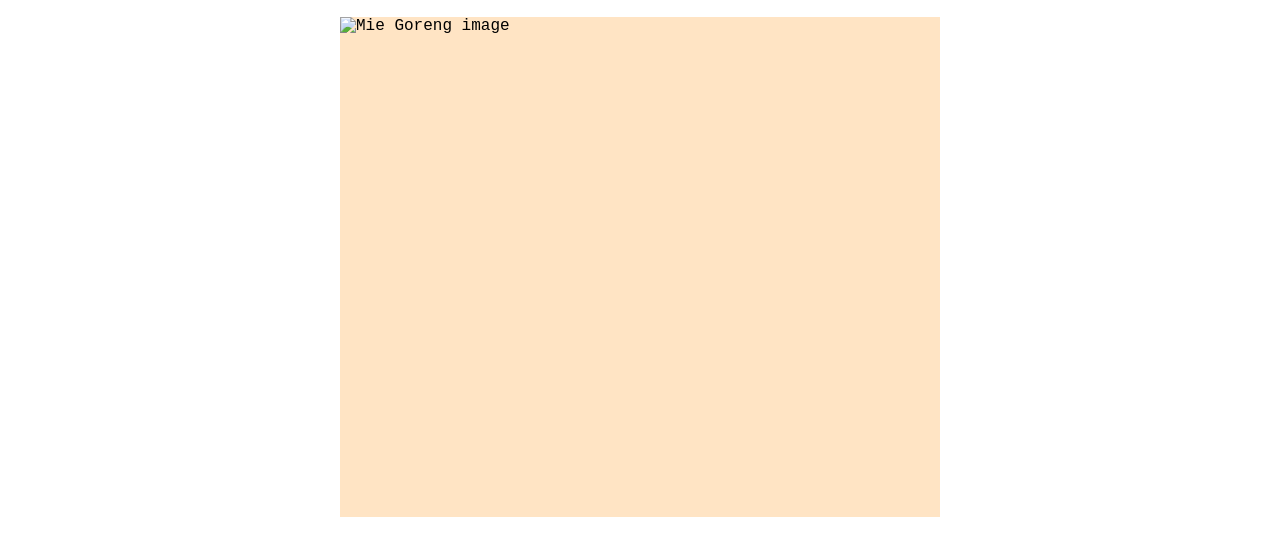
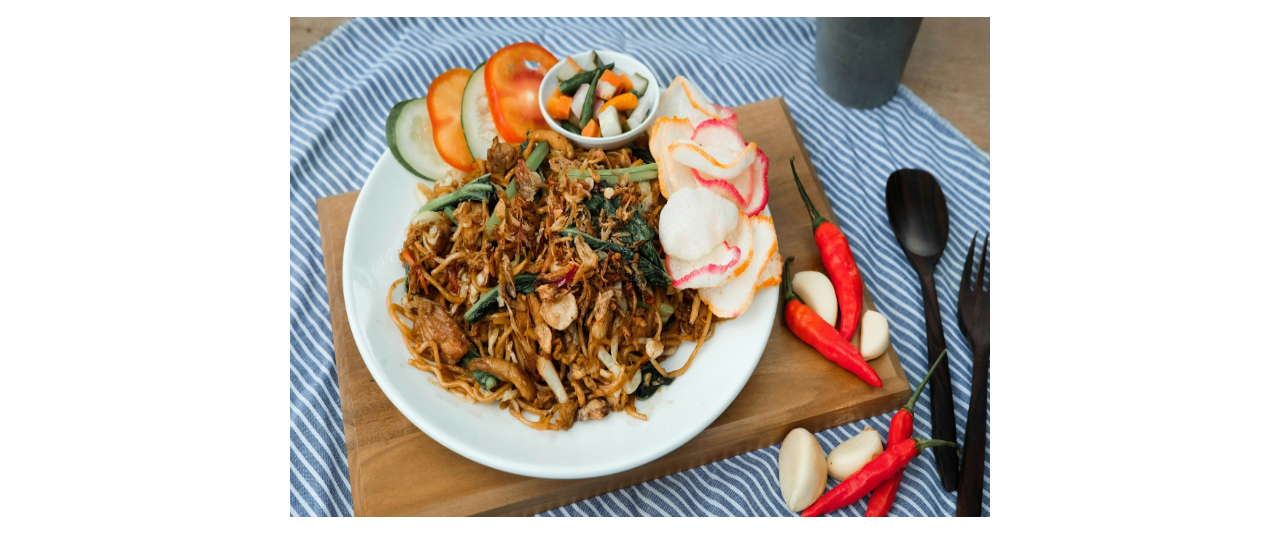
Before and after one commit to AgusSetyaNur/odin-recipes, a plain HTML site: page recipes/miegoreng.html in a window 1280 px wide. Shown: the part 80-614 px from the top of the page. Drawn offline with Linux system fonts and the light colour scheme.

Commit message:
Fix mie goreng image link

```diff
--- a/recipes/miegoreng.html
+++ b/recipes/miegoreng.html
@@ -10,10 +10,10 @@
     <h1 class="recipes-header">Mie Goreng Recipes</h1>
     <img
       class="recipes-img"
-      src="../images/nasi-goreng.jpg"
+      src="../images/mie-goreng.jpg"
       alt="Mie Goreng image"
       height="500"
-      width="600"
+      width="700"
     />
     <div class="content">
       <h2 class="recipes-header">Mie Goreng Recipes</h2>
```
